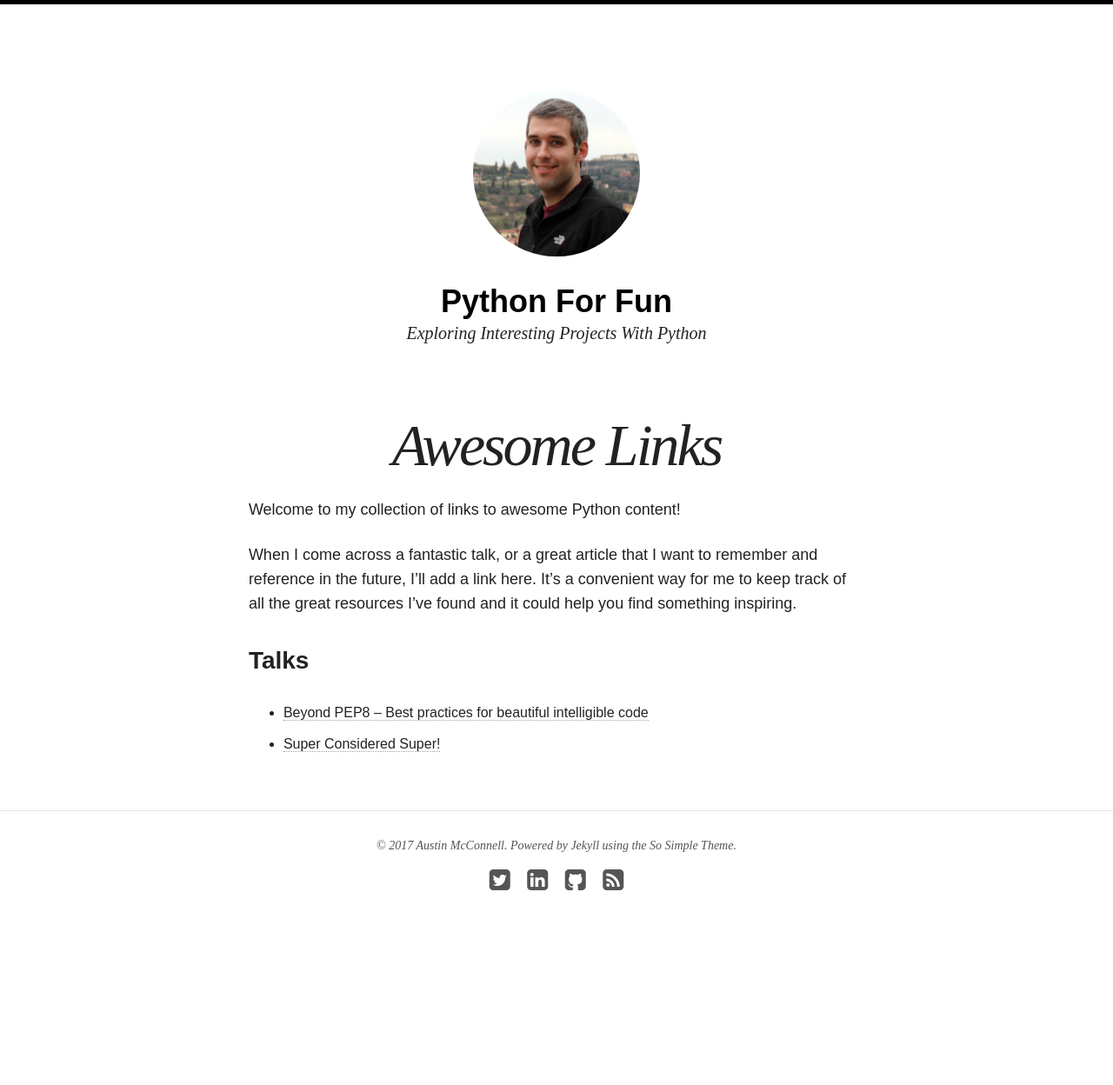
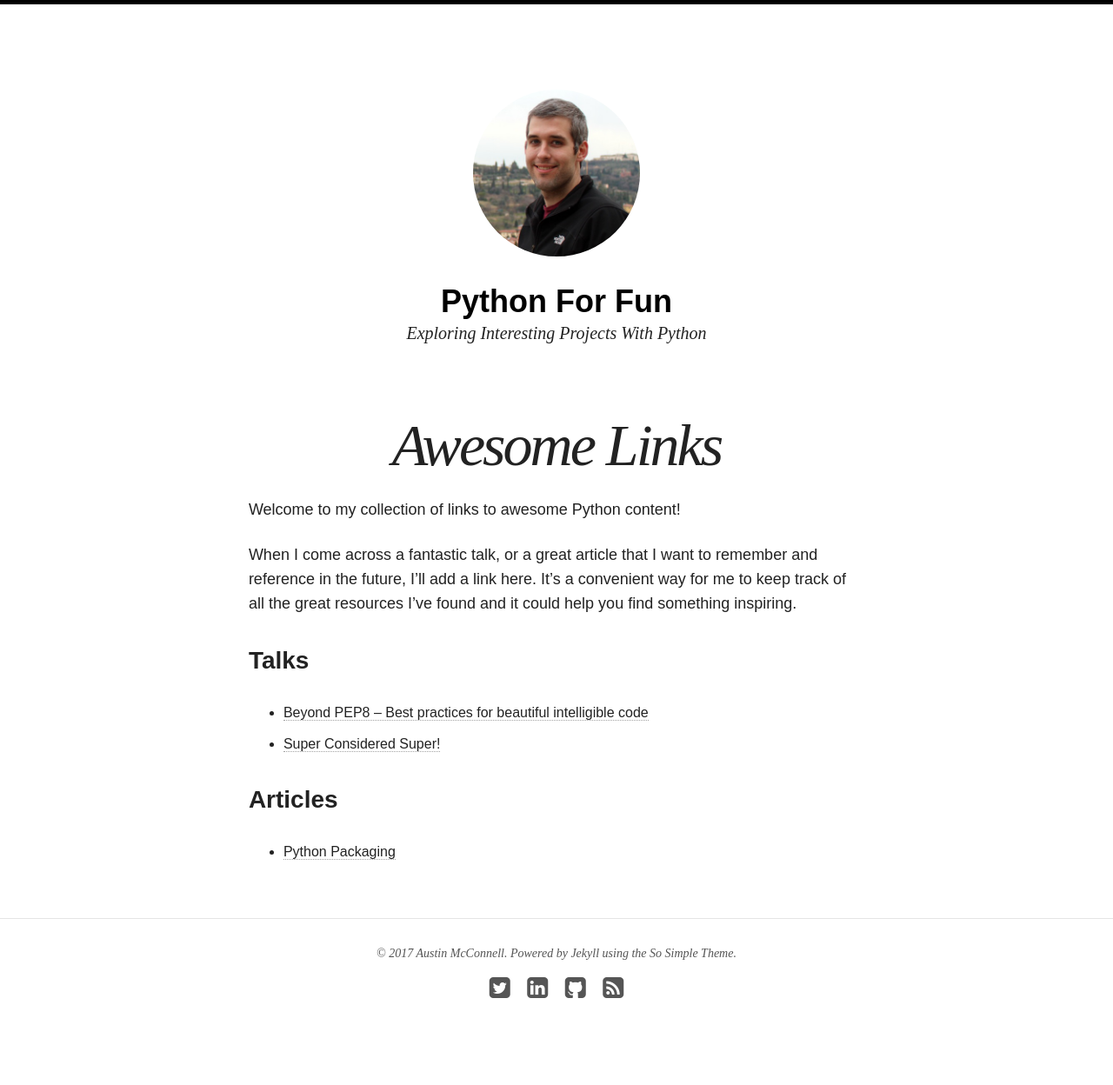
Before and after one commit to austinmcconnell/austinmcconnell.github.io, a Jekyll site: the page built from links/index.md, in a window 1280 px wide. Shown: the whole page at 87% size. Built offline with Jekyll 4.4.1, drawn with Linux system fonts in a browser that asks for light colours; nearby versions of some CDN libraries; before the commit the page ends 1124 px from its top, so only the background shows below that.

Commit message:
Added Articles section to links page with Python packaging link

```diff
--- a/links/index.md
+++ b/links/index.md
@@ -10,3 +10,6 @@ When I come across a fantastic talk, or a great article that I want to remember
 ### Talks
 * [Beyond PEP8 -- Best practices for beautiful intelligible code](https://www.youtube.com/watch?v=wf-BqAjZb8M)
 * [Super Considered Super!](https://www.youtube.com/watch?v=EiOglTERPEo)
+
+### Articles
+* [Python Packaging](http://www.aosabook.org/en/packaging.html)
```
